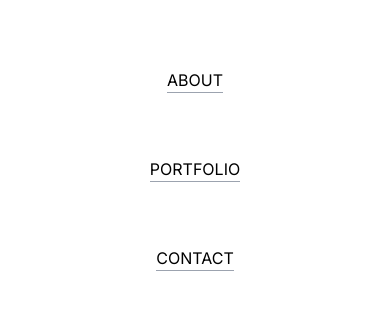
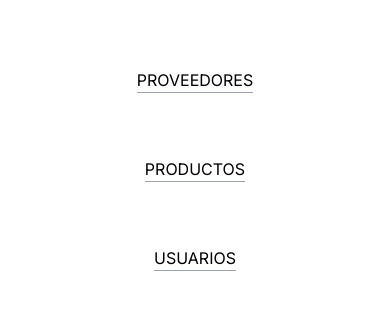
Before and after one commit to NormanA1una/cocibolca-app-next, a Next.js app: page /add-product in a window 390 px wide. Both pictures are taken after a click on the element 362 px from the left and 44 px from the top of the page. Shown: the part 253-571 px from the top of the page. Built offline with nearby package versions, Linux system fonts and the light colour scheme.

Commit message:
wip: Hamburguer menu and new layout in (dasboard)

```diff
--- a/src/app/(dashboard)/add-product/page.tsx
+++ b/src/app/(dashboard)/add-product/page.tsx
@@ -1,6 +1,6 @@
 export default function AddProduct() {
   return (
-    <div className="min-h-screen ml-8 mt-8 w-full">
+    <div className="min-h-screen ml-8 mt-8 min-w-full">
       <h1 className="">Esto el /add-product</h1>
     </div>
   );
--- a/src/components/HamburguerMenu/HamburguerMenu.tsx
+++ b/src/components/HamburguerMenu/HamburguerMenu.tsx
@@ -1,5 +1,6 @@
 "use client";
 
+import Link from "next/link";
 import { useState } from "react";
 
 export default function HamburguerMenu() {
@@ -41,29 +42,25 @@ export default function HamburguerMenu() {
             </div>
             <ul className="flex flex-col items-center justify-between min-h-[250px]">
               <li className="border-b border-gray-400 my-8 uppercase">
-                <a href="/about">About</a>
+                <Link onClick={() => setIsNavOpen(false)} href={"suppliers"}>
+                  Proveedores
+                </Link>
               </li>
+
               <li className="border-b border-gray-400 my-8 uppercase">
-                <a href="/portfolio">Portfolio</a>
+                <Link onClick={() => setIsNavOpen(false)} href={"product"}>
+                  Productos
+                </Link>
               </li>
+
               <li className="border-b border-gray-400 my-8 uppercase">
-                <a href="/contact">Contact</a>
+                <Link onClick={() => setIsNavOpen(false)} href={"user-list"}>
+                  Usuarios
+                </Link>
               </li>
             </ul>
           </div>
         </section>
-
-        <ul className="DESKTOP-MENU hidden space-x-8 lg:flex">
-          <li>
-            <a href="/about">About</a>
-          </li>
-          <li>
-            <a href="/portfolio">Portfolio</a>
-          </li>
-          <li>
-            <a href="/contact">Contact</a>
-          </li>
-        </ul>
       </nav>
       <style>{`
       .hideMenuNav {
```
